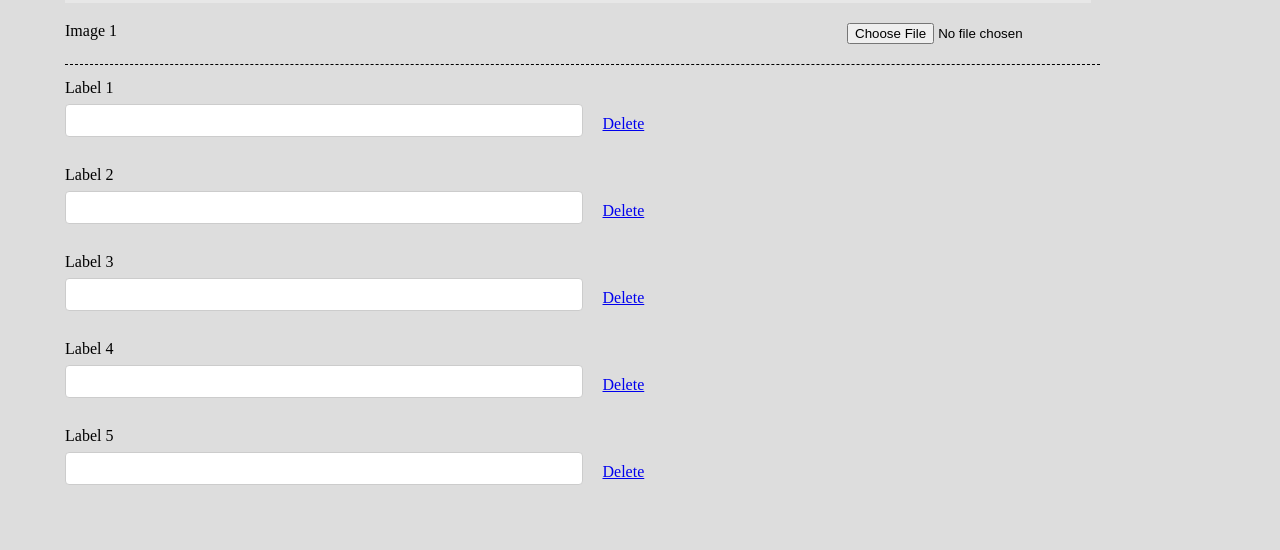
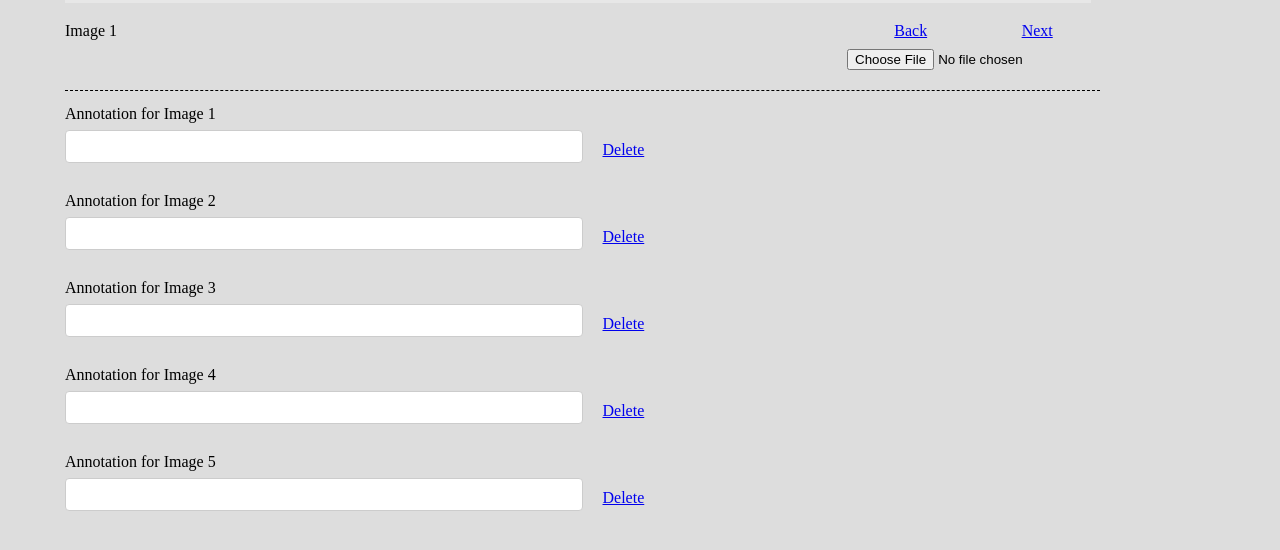
Before and after one commit to HtunHtunHtet/SecretLab, a website built with webpack: page dist/index.html in a window 1280 px wide. Shown: the part 800-1350 px from the top of the page. Built offline with nearby package versions, Linux system fonts and the light colour scheme.

Commit message:
change image and dom restructure

```diff
--- a/dist/index.html
+++ b/dist/index.html
@@ -19,12 +19,16 @@
                         Image 1
                     </div>
                     <div>
+                        <div style="padding-bottom:10px;display: flex; justify-content: space-around">
+                            <a href="#">Back</a>
+                            <a href="#">Next</a>
+                        </div>
                         <input type="file" id="uploadBtn" name="Upload File" accept ="image/*">
                     </div>
                 </div>
                 <div class="information-container container">
                     <div id="annotationHolder0">
-                        <label for="annotation0" id="annotation0-label">Label 1</label>
+                        <label for="annotation0" id="annotation0-label">Annotation for Image 1</label>
                         <div class="annotation-input-holder">
                             <div>
                                 <input type="text" id="annotation0" data-index="0"  value="" class="annotation">
@@ -36,7 +40,7 @@
 
                     </div>
                     <div id="annotationHolder1" class="annotation">
-                        <label for="annotation1" id="annotation1-label">Label 2</label>
+                        <label for="annotation1" id="annotation1-label">Annotation for Image 2</label>
                         <div class="annotation-input-holder">
                             <div>
                                 <input type="text" id="annotation1" data-index="1"  value="" class="annotation">
@@ -47,7 +51,7 @@
                         </div>
                     </div>
                     <div id="annotationHolder2" class="annotation">
-                        <label for="annotation2" id="annotation2-label">Label 3</label>
+                        <label for="annotation2" id="annotation2-label">Annotation for Image 3</label>
                         <div class="annotation-input-holder">
                             <div>
                                 <input type="text" id="annotation2" data-index="2"  value="" class="annotation">
@@ -58,7 +62,7 @@
                         </div>
                     </div>
                     <div id="annotationHolder3" class="annotation">
-                        <label for="annotation3" id="annotation3-label">Label 4</label>
+                        <label for="annotation3" id="annotation3-label">Annotation for Image 4</label>
                         <div class="annotation-input-holder">
                             <div>
                                 <input type="text" id="annotation3" data-index="3"  value="" class="annotation">
@@ -69,7 +73,7 @@
                         </div>
                     </div>
                     <div id="annotationHolder4" class="annotation">
-                        <label for="annotation4" id="annotation4-label">Label 5</label>
+                        <label for="annotation4" id="annotation4-label">Annotation for Image 5</label>
                         <div class="annotation-input-holder">
                             <div>
                                 <input type="text" id="annotation4" data-index="4" value="" class="annotation">
@@ -79,7 +83,6 @@
                             </div>
                         </div>
                     </div>
-
                 </div>
             </div>
         </div>
```
Also changed, not shown: dist/images/Chair 1.jpeg (renamed from dist/images/char-2.jpeg), dist/images/Chair 2.jpeg (renamed from dist/images/chair-1.jpeg), dist/images/Chair 3.jpg (renamed from dist/images/chair-3.jpg), dist/images/Chair 4.jpg (added), dist/images/Chair 5.jpeg (added), dist/images/Chair 6.jpeg (added), dist/main.js.
